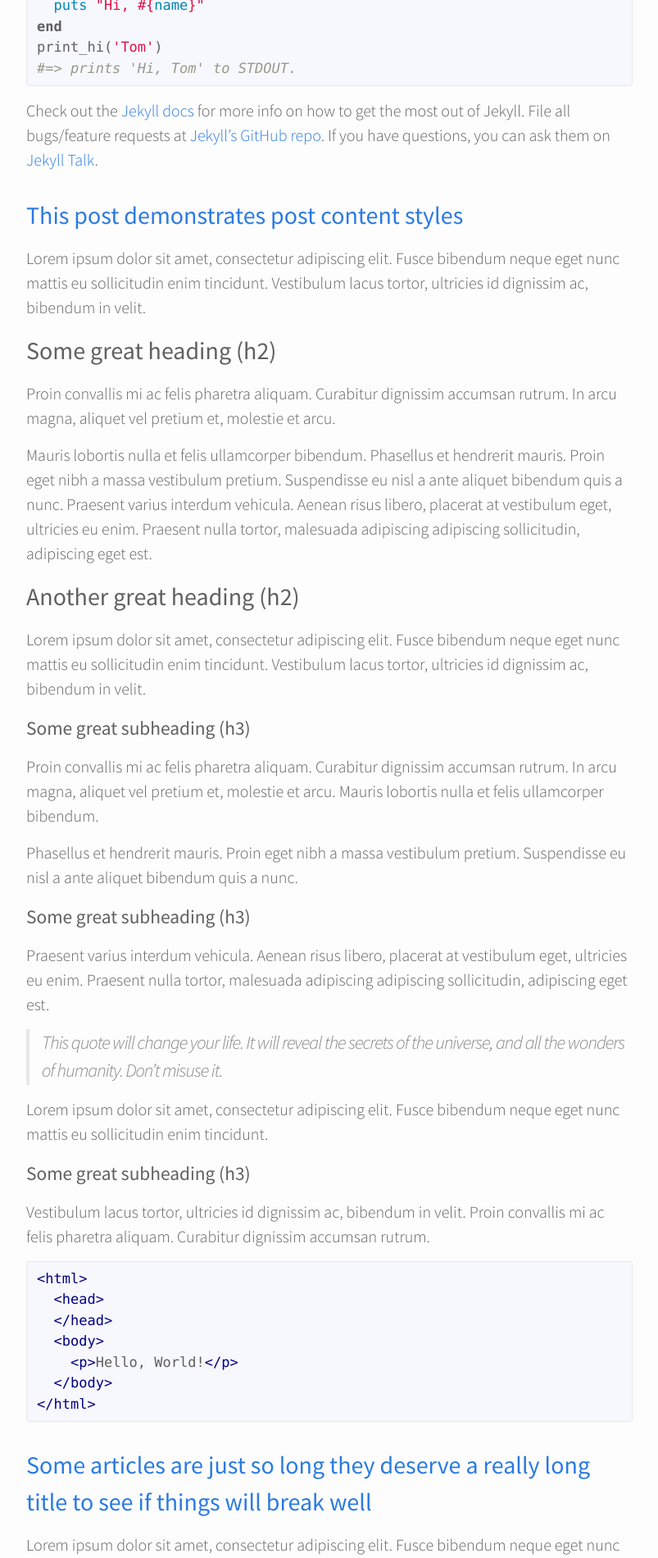
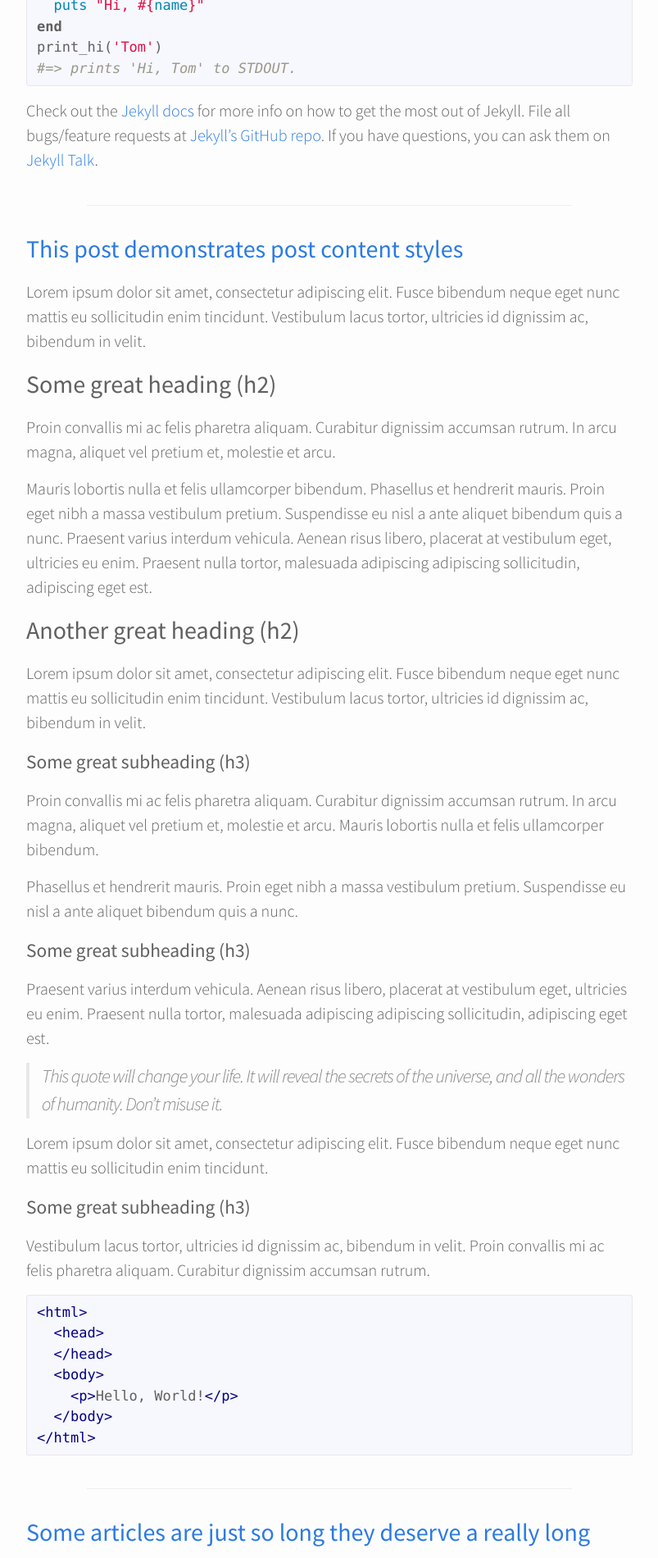
Before and after one commit to jmeosbn/jmeosbn.github.io, a Jekyll site: the page built from index.html, in a window 1280 px wide. Shown: the part 484-2384 px from the top of the page at 82% size, without its empty margins (238-1041 px from the left). Built offline with Jekyll 4.4.1, drawn with Linux system fonts in a browser that asks for light colours; the list of posts is cut into pages by our own code.

Commit message:
Add thin border between posts

```diff
--- a/_includes/posts-index.html
+++ b/_includes/posts-index.html
@@ -2,7 +2,7 @@
 {% assign get_posts = paginator | default: site %}
 <ul class="post-list">
   {% for post in get_posts.posts %}
-    <li>
+    <li class="post-item">
       <!--
       <span class="post-meta">
         {% include post/date.html %}
--- a/_sass/themes/minima-custom/layout.scss
+++ b/_sass/themes/minima-custom/layout.scss
@@ -248,3 +248,14 @@
     }
   }
 }
+
+// add border between posts
+.post-item:first-child:before { display: none; }
+.post-item:before {
+    width: 80%;
+    content: " ";
+    display: block;
+    padding-top: 0.5em;
+    margin: 1.5em 10%;
+    border-bottom: 1px solid $lightGray;
+}
```
